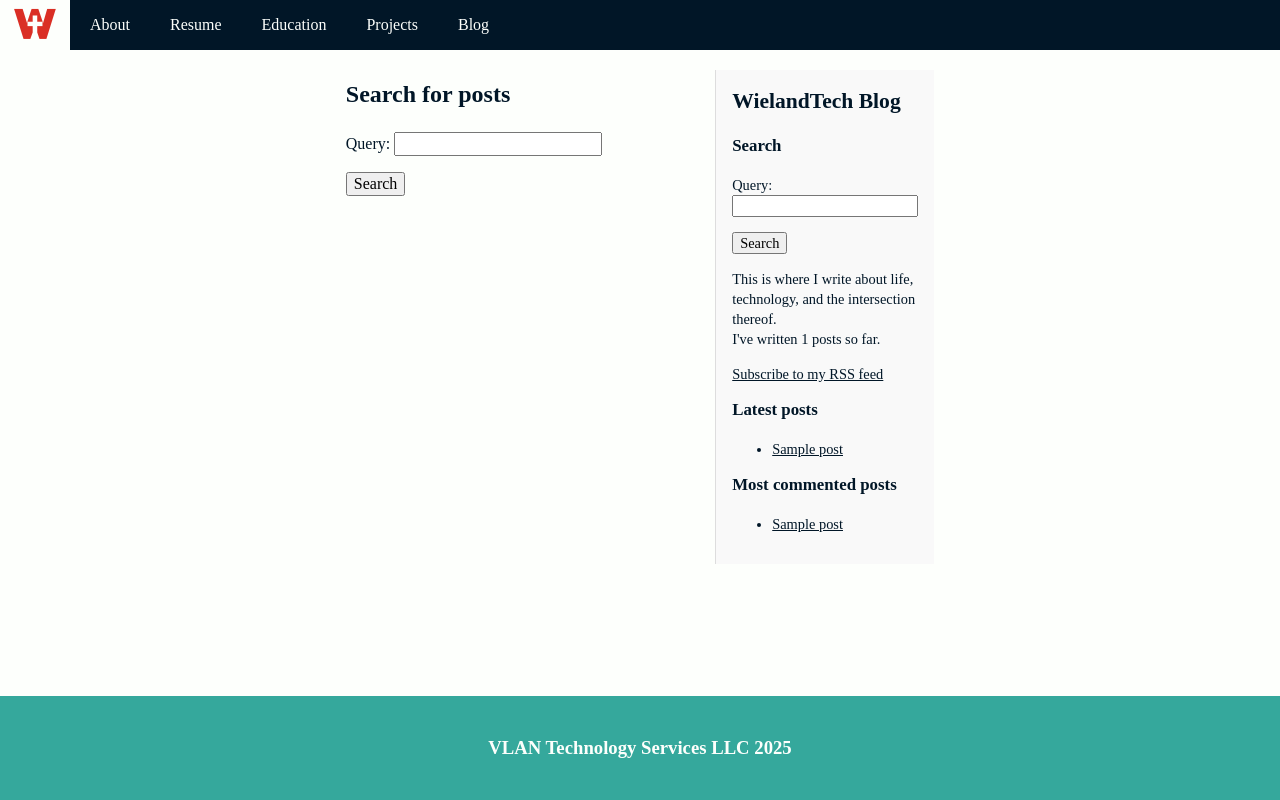
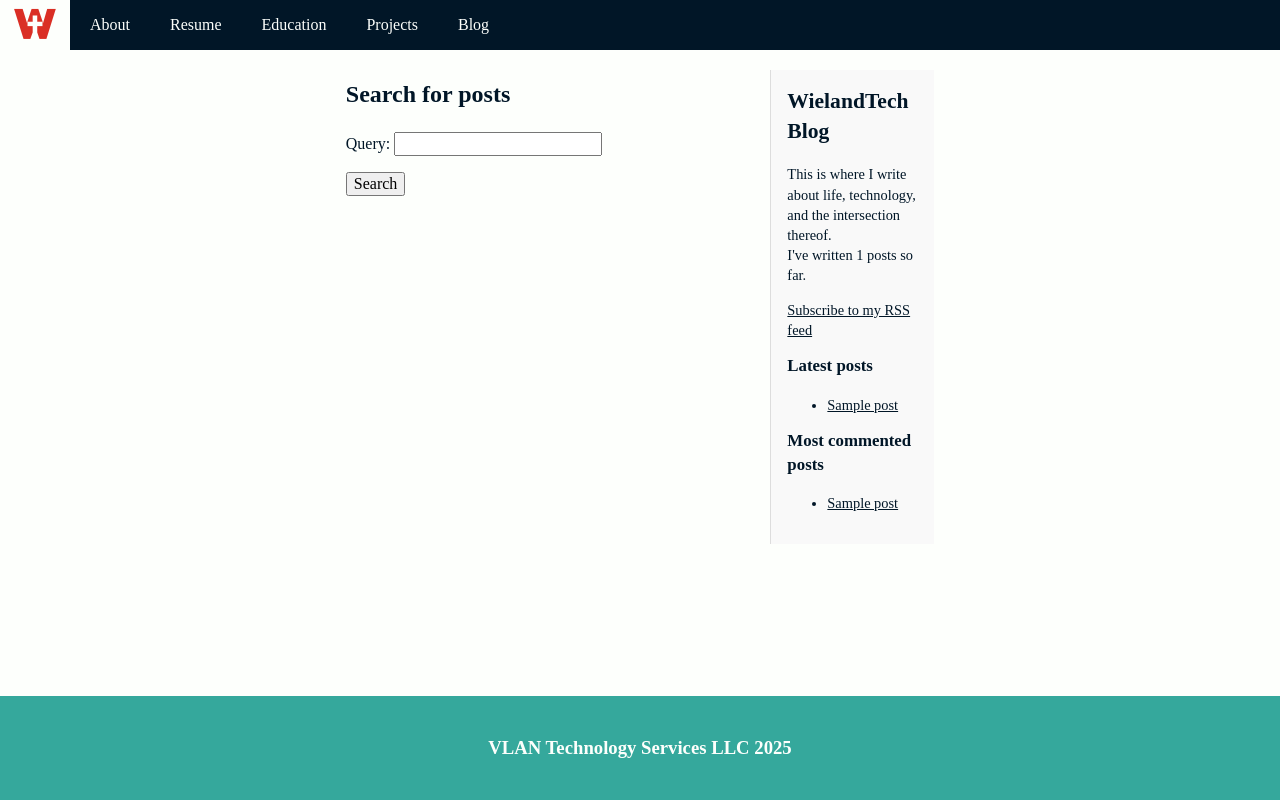
Before and after one commit to wielandtech/w_tech, a Django app: page /blog/search/ in a window 1280 px wide. Run offline with Django 5.2, Linux system fonts and the light colour scheme; tables that the repository leaves empty hold one stand-in row (values such as "Sample post").

Commit message:
don't show search sidebar on search page

```diff
--- a/wielandtech/blog/templates/blog/base.html
+++ b/wielandtech/blog/templates/blog/base.html
@@ -16,7 +16,6 @@
         </div>
         <div id="sidebar">
             <h2>WielandTech Blog</h2>
-            <h3>Search</h3>
             {% include "blog/post/search_form.html" %}
             <p>This is where I write about life, technology, and the intersection thereof.<br>I've written
                 {% total_posts %} posts so far.</p>
--- a/wielandtech/blog/templates/blog/post/search_form.html
+++ b/wielandtech/blog/templates/blog/post/search_form.html
@@ -1,4 +1,7 @@
-<form method="get" action="{% url 'blog:post_search' %}">
-    {{ form.as_p }}
-    <input type="submit" value="Search">
-</form>
+{% if not request.path == '/blog/search/' %}
+    <h3>Search</h3>
+    <form method="get" action="{% url 'blog:post_search' %}">
+        {{ form.query }}
+        <input type="submit" value="Search" />
+    </form>
+{% endif %}
```
